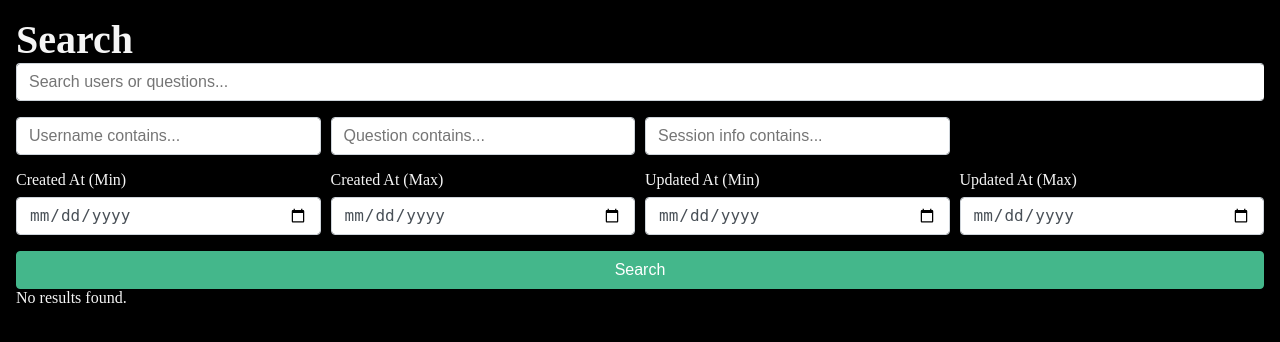
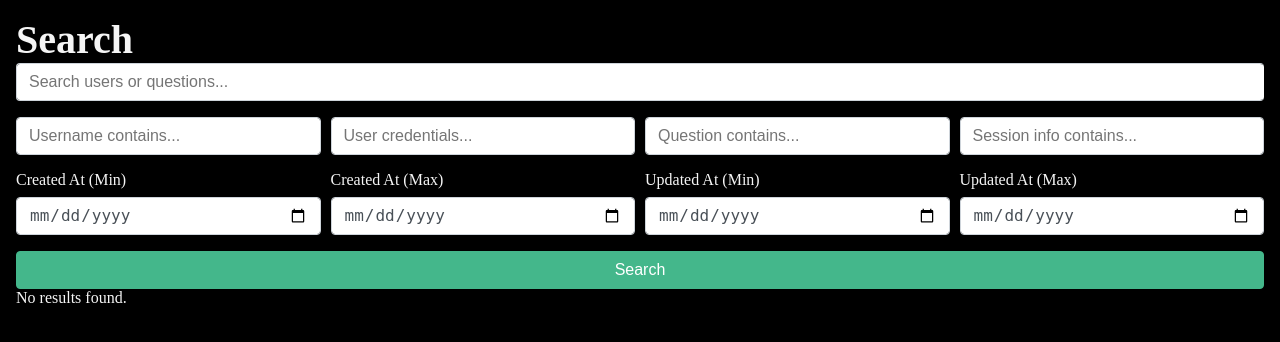
Before and after one commit to changhy2001/orchestrator, a Django app: template myproject/search/templates/search/search.html in a window 1280 px wide. Shown: the part 79-421 px from the top of the page. Run offline with Django 5.2, Linux system fonts and the light colour scheme; the template is opened without the code that fills it, so the values that code supplies are empty.

Commit message:
add credentials for search

```diff
--- a/myproject/search/templates/search/search.html
+++ b/myproject/search/templates/search/search.html
@@ -23,6 +23,11 @@
             <!-- Username Filter -->
             <div class="form-group col-md-3">
                 <input type="text" class="form-control" name="username_contains" value="{{ request.GET.username_contains }}" placeholder="Username contains...">
+            </div>
+
+            <!-- User credentials Filter -->
+            <div class="form-group col-md-3">
+                <input type="text" class="form-control" name="credentials_contains" value="{{ request.GET.credentials_contains }}" placeholder="User credentials...">
             </div>
 
             <!-- Questions Filter -->
@@ -68,6 +73,7 @@
         <p>Results: {{ metadatas|length }}</p>
         {% for meta in metadatas %}
             <h1>User: {{ meta.user.username }}</h1>
+            <p><strong>credentials:</strong> {{ meta.credentials|join:", " }}</p>
             <p><strong>Questions:</strong> {{ meta.questions|join:", " }}</p>
             <p><strong>Session Info:</strong> {{ meta.session_info }}</p>
             <p><strong>Last Updated:</strong> {{ meta.updated_at }}</p>
--- a/myproject/search/views.py
+++ b/myproject/search/views.py
@@ -9,6 +9,7 @@ def search_view(request):
     # Get search and filter parameters from request
     q = request.GET.get("q", "")  # General search query
     username_contains = request.GET.get("username_contains", "")
+    credentials_contains = request.GET.get("credentials_contains", "")
     questions_contains = request.GET.get("questions_contains", "")
     session_info_contains = request.GET.get("session_info_contains", "")
     created_at_min = request.GET.get("created_at_min", "")
@@ -21,7 +22,7 @@ def search_view(request):
 
     # Apply full-text search if query is provided
     if q:
-        vector = SearchVector("user__username", "questions", "session_info")
+        vector = SearchVector("user__username", "credentials", "questions", "session_info")
         query = SearchQuery(q)
 
         metadatas = metadatas.annotate(
@@ -31,6 +32,8 @@ def search_view(request):
     # Apply additional filters
     if username_contains:
         metadatas = metadatas.filter(user__username__icontains=username_contains)
+    if credentials_contains:
+        metadatas = metadatas.filter(credentials__icontains=credentials_contains)
     if questions_contains:
         metadatas = metadatas.filter(questions__icontains=questions_contains)
     if session_info_contains:
@@ -51,6 +54,7 @@ def search_view(request):
         "metadatas": metadatas,
         "query": q,
         "username_contains": username_contains,
+        "credentials_contains": credentials_contains,
         "questions_contains": questions_contains,
         "session_info_contains": session_info_contains,
         "created_at_min": created_at_min,
```
